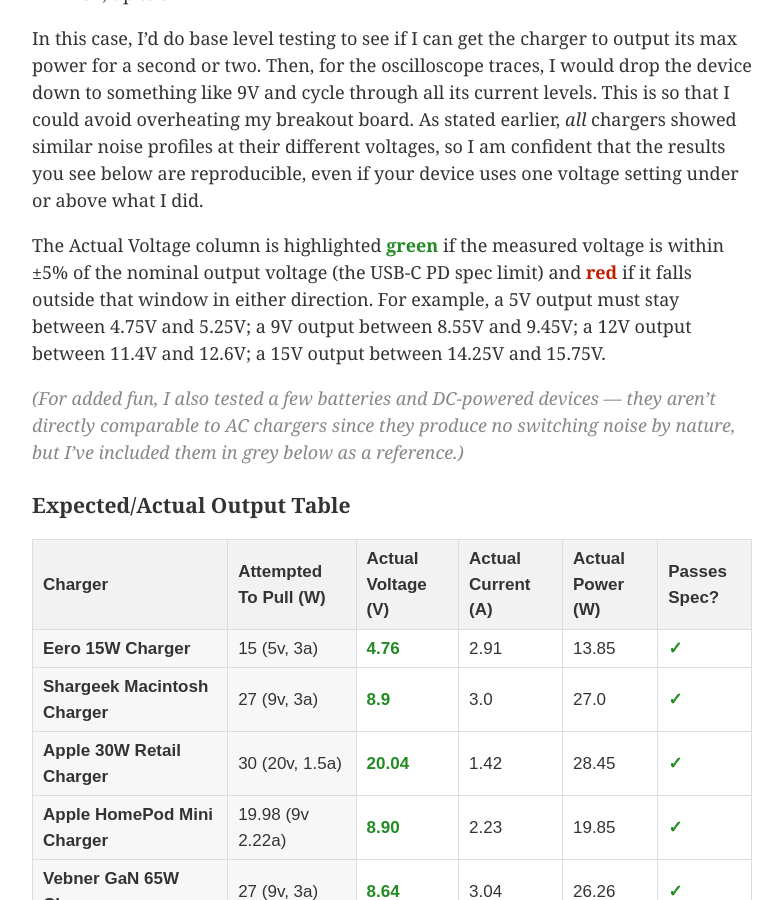
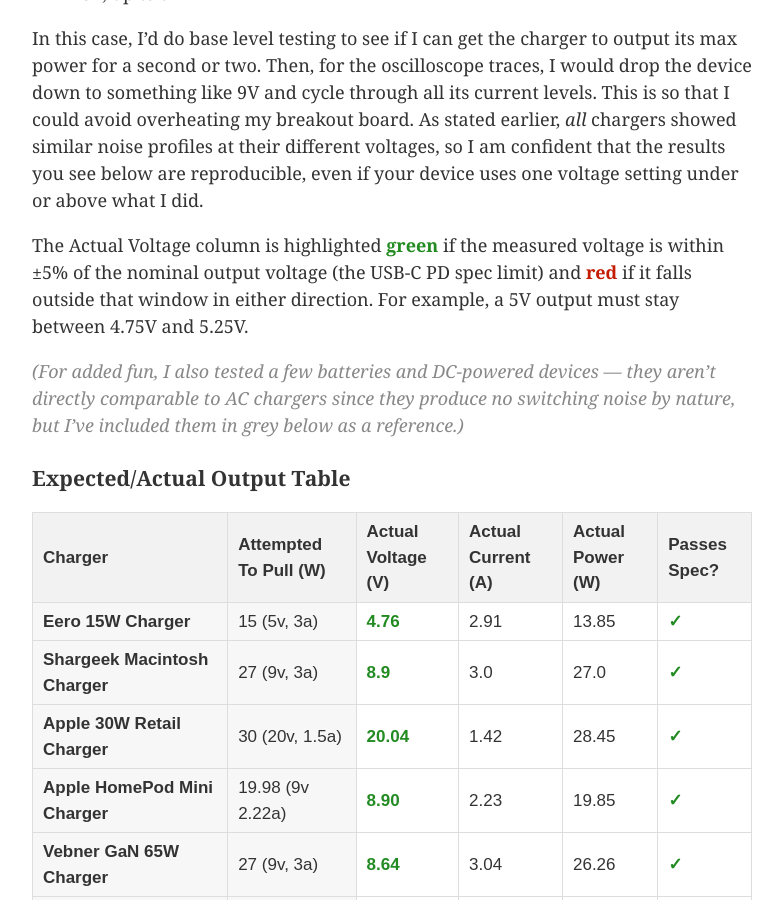
Before and after one commit to 0sps/sull1van.com, a Jekyll site: the page built from _posts/2026-01-19-a-dozen-chargers-in-the-lab.md, in a window 1280 px wide and 900 px high, scrolled down 7418 px. Shown: the whole window, without its empty margins (248-1031 px from the left). Built offline with Jekyll 4.4.1, drawn with Linux system fonts in a browser that asks for light colours.

Commit message:
Update 2026-01-19-a-dozen-chargers-in-the-lab.md

```diff
--- a/_posts/2026-01-19-a-dozen-chargers-in-the-lab.md
+++ b/_posts/2026-01-19-a-dozen-chargers-in-the-lab.md
@@ -873,7 +873,7 @@
 In this case, I'd do base level testing to see if I can get the charger to output its max power for a second or two. Then, for the oscilloscope traces, I would drop the device down to something like 9V and cycle through all its current levels. This is so that I could avoid overheating my breakout board. As stated earlier, *all* chargers showed similar noise profiles at their different voltages, so I am confident that the results you see below are reproducible, even if your device uses one voltage setting under or above what I did.
 
 
-The Actual Voltage column is highlighted <span style="color:#228B22; font-weight:700;">green</span> if the measured voltage is within ±5% of the nominal output voltage (the USB-C PD spec limit) and <span style="color:#C41C00; font-weight:700;">red</span> if it falls outside that window in either direction. For example, a 5V output must stay between 4.75V and 5.25V; a 9V output between 8.55V and 9.45V; a 12V output between 11.4V and 12.6V; a 15V output between 14.25V and 15.75V.
+The Actual Voltage column is highlighted <span style="color:#228B22; font-weight:700;">green</span> if the measured voltage is within ±5% of the nominal output voltage (the USB-C PD spec limit) and <span style="color:#C41C00; font-weight:700;">red</span> if it falls outside that window in either direction. For example, a 5V output must stay between 4.75V and 5.25V.
 
 <span style="color: #888; font-style: italic;">(For added fun, I also tested a few batteries and DC-powered devices — they aren’t directly comparable to AC chargers since they produce no switching noise by nature, but I’ve included them in grey below as a reference.)</span>
 ### Expected/Actual Output Table
```
